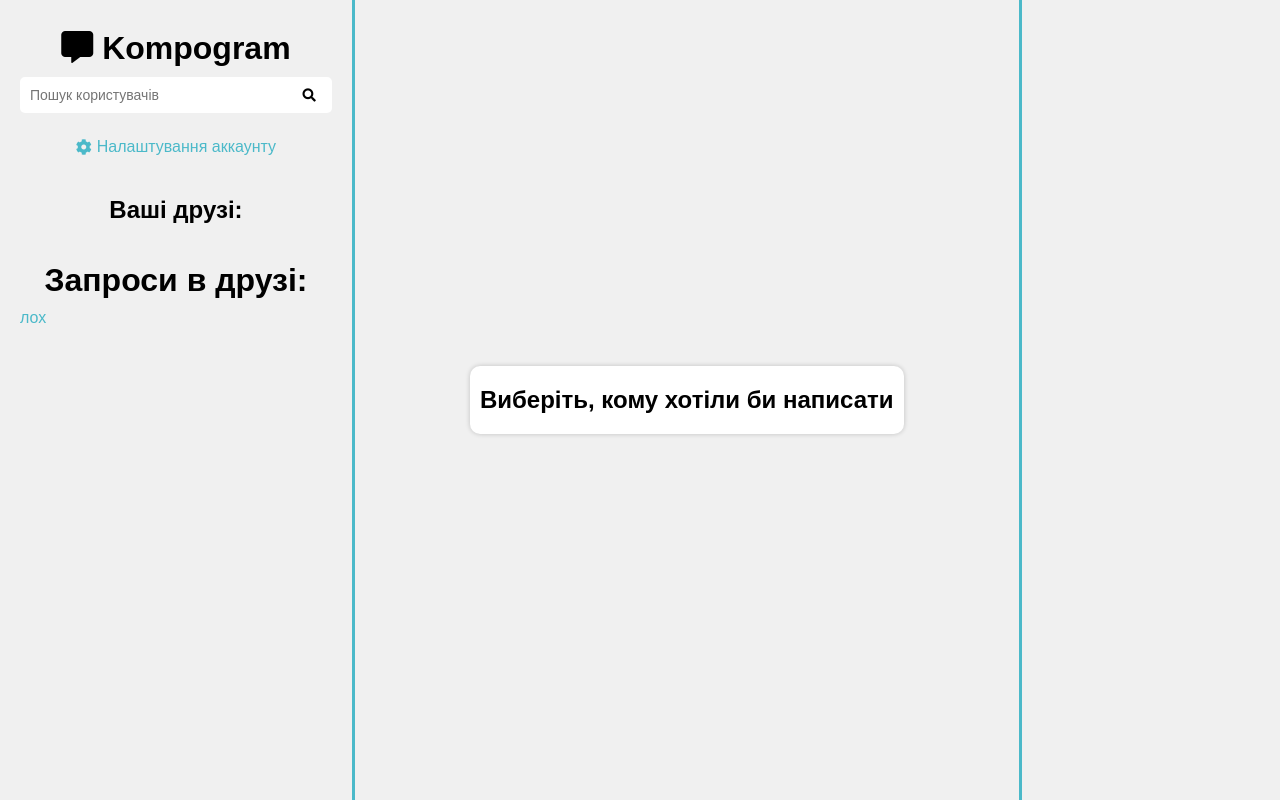
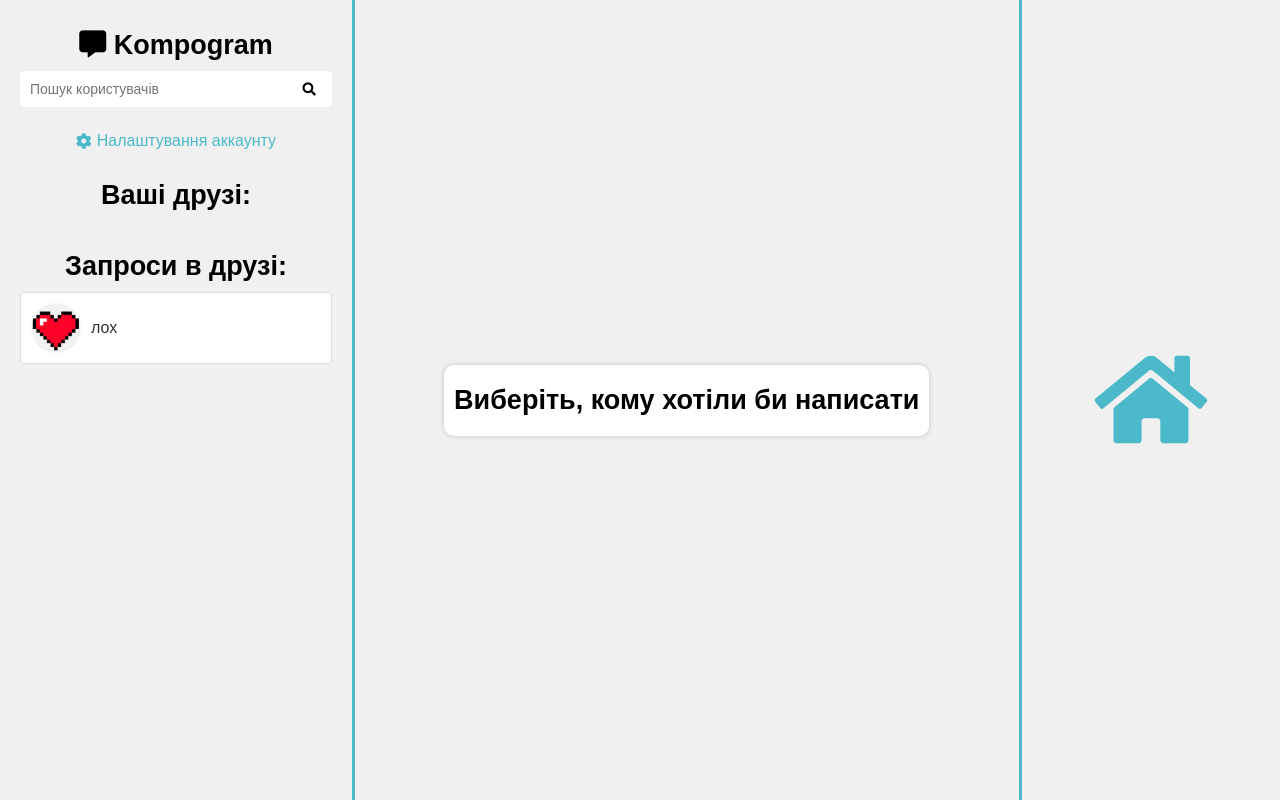
Before and after one commit to VovaProCode/KompoGram, a Django app: template KompoGram/home/templates/home/HomeHTML.html in a window 1280 px wide. Run offline with Django 4.2, Linux system fonts and the light colour scheme; the template is opened without the code that fills it: values that come from a table or form of the project are taken from there, others are empty; data comes from the database, SQL or seed files in the repository; both versions use the stored data as it was after the commit.

Commit message:
done home

```diff
--- a/KompoGram/home/static/home/css/HomeCSS.css
+++ b/KompoGram/home/static/home/css/HomeCSS.css
@@ -8,6 +8,7 @@ body {
 h1, h2 {
     text-align: center;
     margin: 10px 0;
+    font-size: 27px;
 }
 
 /* Стили для левой колонки */
@@ -91,13 +92,7 @@ img {
     margin-right: 10px;
 }
 
-/* Стили для ссылки "Выйти" */
-.logout-link {
-    color: #f44336;
-    text-decoration: none;
-    display: inline-flex;
-    align-items: center;
-}
+/* Стили для ссылки "Выйти" *
 
 /* Стили для центральной колонки */
 .center_div {
@@ -115,19 +110,35 @@ img {
 
 /* Стили для правой колонки */
 .right_div {
+    /* Add flexbox to center the icon */
+    display: flex;
+    justify-content: center; /* Center horizontally */
+    align-items: center; /* Center vertically */
     flex: 0.7;
     background-color: #f0f0f0;
     padding: 20px;
     box-sizing: border-box;
+    position: relative;
     color: white;
-}
+  }
+
+  /* Add styling for the large icon */
+  .large-icon {
+    font-size: 100px; /* Adjust the size as needed */
+    color: #4bb9c9; /* Change the icon color */
+    transition: transform 0.2s; /* Add transition property for smooth animation */
+  }
+
+  /* Add hover effect to zoom in the icon */
+  .right_div:hover .large-icon {
+    transform: scale(1.2); /* Increase the scale value for more zoom */
+  }
 
 /* Анимация при наведении на ссылки */
 a {
     color: #4bb9c9;
     text-decoration: none;
     display: block;
-    margin-bottom: 10px;
     transition: color 0.3s;
 }
 
@@ -146,6 +157,7 @@ a:hover {
 }
 
 .friend-box {
+    position: relative;
     display: flex;
     align-items: center;
     background-color: white;
@@ -154,6 +166,7 @@ a:hover {
     padding: 10px;
     margin-bottom: 10px;
     transition: transform 0.2s;
+    max-width: 422px;
 }
 
 .friend-box:hover {
@@ -186,6 +199,15 @@ a:hover {
     color: #007bff;
 }
 
+.friend-url::before {
+    position: absolute;
+    top: 0;
+    right: 0;
+    bottom: 0;
+    left: 0;
+    content: "";
+}
+
 .select-message {
     background-color: #ffffff;
     border-radius: 10px;
@@ -195,10 +217,22 @@ a:hover {
 }
 .last_message {
     margin-left: 7.5px;
+}
+
+
+.one-row-text {
+    margin-left: 7.5px;
+    flex: 1;
+    display: block;
+    white-space: nowrap;
     overflow: hidden;
     text-overflow: ellipsis;
-    white-space: nowrap;
 }
-.friends, .friend-requests {
-    margin-bottom: 12px;
+.friend_request_name::before{
+    position: absolute;
+    top: 0;
+    right: 0;
+    bottom: 0;
+    left: 0;
+    content: "";
 }
--- a/KompoGram/home/templates/home/HomeHTML.html
+++ b/KompoGram/home/templates/home/HomeHTML.html
@@ -21,38 +21,41 @@
         </div>
         <div class="friends">
             <h2>Ваші друзі:</h2>
-            <ul class="friend-list">
+            <div class="friend-list">
                 {% for f in friends %}
                     {% for last_message in last_messages %}
                         {% if f.id == last_message.chat.friends.first_user.id or f.id == last_message.chat.friends.second_user.id %}
-                            <li class="friend-box">
-                                <a>
+                            <div class="friend-box">
                                 <div class="friend-avatar">
                                     <img src="{{ f.picture.url }}" alt="{{ f.username }}">
                                 </div>
                                 <div class="friend-name">
-                                        <a href="{% url 'ChatId' f.id %}">{{ f }}</a>
+                                    <a class="friend-url" href="{% url 'ChatId' f.id %}">{{ f }}</a>
                                 </div>
-                                    <div class="last_message_div">
-                                        <div class="last_message">
+                                <div class="last_message_div one-row-text">
                                     {% if not last_message.message %}
                                         <p>Картинка</p>
                                     {% else %}
-                                                <p class="last_message_text">{{ last_message.message }}</p>
+                                        {{ last_message.message }}
                                     {% endif %}
                                 </div>
                             </div>
-                                </a>
-                            </li>
                         {% endif %}
                     {% endfor %}
                 {% endfor %}
-            </ul>
+            </div>
         </div>
         <div>
             <h1>Запроси в друзі:</h1>
             {% for r in friends_requests %}
-                <a href="{% url 'accept' r.id %}">{{ r.from_user }}</a>
+                <div class="friend-box">
+                    <div class="friend-avatar">
+                        <img src="{{ r.from_user.picture.url }}" alt="{{ r.username }}">
+                    </div>
+                    <div class="friend-name">
+                        <a href="{% url 'accept' r.id %}" class="friend_request_name">{{ r.from_user }}</a>
+                    </div>
+                </div>
             {% endfor %}
         </div>
     </div>
@@ -62,7 +65,7 @@
         </div>
     </div>
     <div class="right_div">
-
+        <a href="{% url 'home' %}"><i class="fas fa-home large-icon"></i></a>
     </div>
 </body>
 </html>
```
Also changed, not shown: KompoGram/db.sqlite3, KompoGram/media/profile_pictures/live.png (added). Lines whose indentation alone changed are shown as unchanged.
